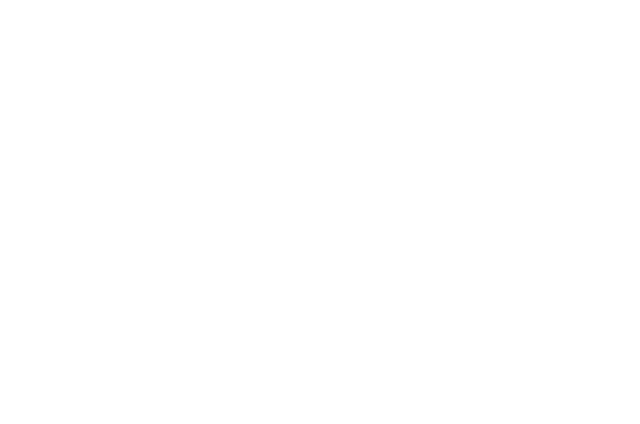
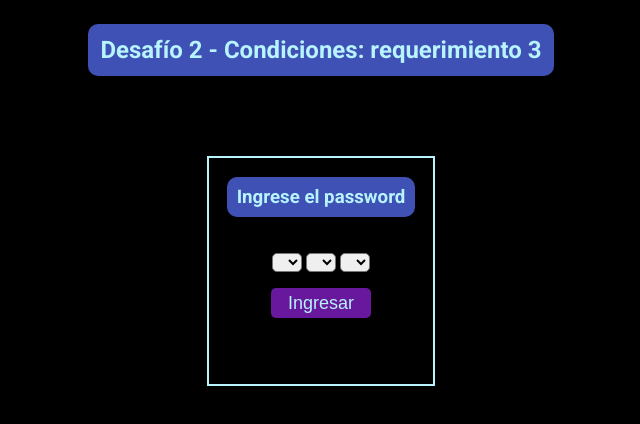
Before and after one commit to joscarmona/desafio-condiciones, a plain HTML site: page requerimiento_3.html in a window 1280 px wide. Shown: the whole page, without its empty margins (319-959 px from the left). Drawn offline with Linux system fonts and the light colour scheme.

Commit message:
Requerimiento 3 listo, desafío completado

```diff
--- a/assets/css/style.css
+++ b/assets/css/style.css
@@ -17,7 +17,8 @@ body{
     display: flex;
     flex-direction: column;
     align-items: center;
-    gap: 2em;
+    gap: 5em;
+    color: rgb(183, 244, 253);
 }
 
 /* H1 */
@@ -25,15 +26,46 @@ h1{
     text-align: center;
     margin-top: 1em;
     padding: 1em;
-    color: antiquewhite;
+    background-color: #3f51b5;
+    border-radius: 10px;
+}
+
+/* Enunciado */
+.enunciado{
+    text-align: center;
+    margin-top: 1em;
+    padding: 1em;
     background-color: #3f51b5;
     border-radius: 10px;
 }
 
 /* Lista de requerimientos */
 .lista-de-requerimientos{
-    color: antiquewhite;
     background-color: #3f51b5;
     border-radius: 10px;
     text-align: center;
+    width: 200px;
+    justify-items: center;
 }
+
+/* ul */
+ul{
+    width: 80%;
+    justify-items: center;
+}
+
+/* li */
+li{
+    width: 80%;
+    margin: 1em;
+}
+
+/* a */
+a{
+    color: rgb(183, 244, 253);
+}
+
+a:hover{
+    color: antiquewhite;
+    text-decoration: none;
+}
--- a/assets/css/style_1.css
+++ b/assets/css/style_1.css
@@ -18,6 +18,7 @@ body{
     flex-direction: column;
     align-items: center;
     gap: 2em;
+    color: rgb(183, 244, 253);
 }
 
 /* H1 */
@@ -25,7 +26,6 @@ h1{
     text-align: center;
     margin-top: 1em;
     padding: 1em;
-    color: antiquewhite;
     background-color: #3f51b5;
     border-radius: 10px;
 }
@@ -36,7 +36,6 @@ p{
     /* margin: 1em; */
     padding: 1em;
     width: 80%;
-    color: antiquewhite;
     background-color: #3f51b5;
     border-radius: 10px;
 
@@ -45,7 +44,6 @@ p{
 /* UTF-8 arrow */
 .span-h1{
     font-size: 3em;
-    color: antiquewhite;
 }
 
 /* Imagen */
--- a/assets/css/style_2.css
+++ b/assets/css/style_2.css
@@ -79,10 +79,10 @@ h1{
 
 /* BUTTON */
 button{
-    background-color: #3f51b5;
+    background-color: #67189c;
     color: rgb(183, 244, 253);
     font-size: large;
-    border-radius: 10px;
+    border-radius: 5px;
     border: none;
     width: 100px;
     height: 30px;
--- a/assets/css/style_3.css
+++ b/assets/css/style_3.css
@@ -0,0 +1,74 @@
+/* RESET */
+*{
+    margin: 0;
+    padding: 0;
+    box-sizing: border-box;
+}
+
+/* BODY */
+body{
+    background-color: black;
+    font-family: "Roboto", sans-serif;
+    font-style: normal;
+}
+
+/* Container Section */
+.flexbox{
+    display: flex;
+    flex-direction: column;
+    align-items: center;
+    gap: 5em;
+    color: rgb(183, 244, 253);
+}
+
+/* H1 */
+h1{
+    text-align: center;
+    margin-top: 1em;
+    padding: 0.5em;
+    background-color: #3f51b5;
+    border-radius: 10px;
+}
+
+/* Bloque para ingresar el password, container */
+.password-block-container{
+    display: flex;
+    flex-direction: column;
+    border: 2px solid;
+    align-items: center;
+    gap: 1em;
+}
+
+/* H3 */
+h3{
+    text-align: center;
+    margin: 1em;
+    padding: 0.5em;
+    background-color: #3f51b5;
+    border-radius: 10px;
+}
+
+/* SELECT */
+.select{
+    border-radius: 5px;
+}
+
+/* BUTTON */
+button{
+    background-color: #67189c;
+    color: rgb(183, 244, 253);
+    font-size: large;
+    border-radius: 5px;
+    border: none;
+    width: 100px;
+    height: 30px;
+    margin-bottom: 1em ;
+}
+
+/* Mensaje si el password que se ingresa es correcto o no */
+#msj-valida-password{
+    text-align: center;
+    padding: 0.5em;
+    border-radius: 10px;
+    margin-bottom: 1em;
+}
--- /dev/null
+++ b/assets/js/script_3.js
@@ -0,0 +1,2 @@
+// Selección del elemento p que visualiza el mensaje si es correcto o no el password que ingresa el usuario
+msjValidaPassword = document.querySelector("#msj-valida-password")
--- a/requerimiento_3.html
+++ b/requerimiento_3.html
@@ -0,0 +1,116 @@
+<!-- ------------------------------------------------------------------------------------- -->
+<!-- ----------------------------- INTRODUCCIÓN A JAVASCRIPT ----------------------------- -->
+<!-- ------------------------------ Desafío 2 - Condiciones ------------------------------ -->
+<!-- ---------------------------------- Requerimiento 3 ---------------------------------- -->
+<!-- ------------------------------------------------------------------------------------- -->
+ <!DOCTYPE html>
+ <html lang="en">
+ <head>
+    <meta charset="UTF-8">
+    <meta name="viewport" content="width=device-width, initial-scale=1.0">
+    <title>Desafío 2 - Condiciones: requerimiento 2</title>
+
+    <!-- CSS file -->
+    <link rel="stylesheet" href="./assets/css/style_3.css">
+
+    <!-- Tipografía utilizada en la página desde Google Fonts-->
+    <link rel="preconnect" href="https://fonts.googleapis.com">
+    <link rel="preconnect" href="https://fonts.gstatic.com" crossorigin>
+    <link href="https://fonts.googleapis.com/css2?family=Roboto:ital,wght@0,100;0,300;0,400;0,500;0,700;0,900;1,100;1,300;1,400;1,500;1,700;1,900&display=swap" rel="stylesheet">
+
+ </head>
+ <body>
+
+    <!-- Container Section -->
+    <section class="flexbox">
+
+        <!-- Encabezado H1 -->
+        <h1>Desafío 2 - Condiciones: requerimiento 3</h1>
+
+        <!-- Bloque para ingresar el password, container -->
+        <div class="password-block-container">
+
+            <!-- Encabezado H3 -->
+            <h3>Ingrese el password</h3>
+
+            <!-- Select -->
+            <article>
+                <!-- Select 1 -->
+                <select name="" id="select-1" class="select">
+                    <option value=""></option>
+                    <option value="1">1</option>
+                    <option value="2">2</option>
+                    <option value="3">3</option>
+                    <option value="4">4</option>
+                    <option value="5">5</option>
+                    <option value="6">6</option>
+                    <option value="7">7</option>
+                    <option value="8">8</option>
+                    <option value="9">9</option>
+                </select>
+                <!-- Select 2 -->
+                <select name="" id="select-2" class="select">
+                    <option value=""></option>
+                    <option value="1">1</option>
+                    <option value="2">2</option>
+                    <option value="3">3</option>
+                    <option value="4">4</option>
+                    <option value="5">5</option>
+                    <option value="6">6</option>
+                    <option value="7">7</option>
+                    <option value="8">8</option>
+                    <option value="9">9</option>
+                </select>
+                <!-- Select 3 -->
+                <select name="" id="select-3" class="select">
+                    <option value=""></option>
+                    <option value="1">1</option>
+                    <option value="2">2</option>
+                    <option value="3">3</option>
+                    <option value="4">4</option>
+                    <option value="5">5</option>
+                    <option value="6">6</option>
+                    <option value="7">7</option>
+                    <option value="8">8</option>
+                    <option value="9">9</option>
+                </select>
+            </article>
+
+            <!-- Valida password ingresado por el usuario -->
+            <button onclick="
+
+                // Registro de los valores seleccionados en cada uno de los elementos select para la posterior conformación del password que estaría ingresando el usuario
+                select_1 = document.querySelector('#select-1').value
+                select_2 = document.querySelector('#select-2').value
+                select_3 = document.querySelector('#select-3').value
+
+                //Conformación del password ingresado por el usuario
+                password = select_1 + select_2 + select_3
+
+                // Validación del password que ingresa el usuario
+                if (password === '911'){
+                    msjValidaPassword.innerHTML = 'password 1 correcto'
+                    msjValidaPassword.style.backgroundColor = '#3f51b5'
+                }
+                else if (password === '714'){
+                    msjValidaPassword.innerHTML = 'password 2 correcto'
+                    msjValidaPassword.style.backgroundColor = '#3f51b5'
+                }
+                else{
+                    msjValidaPassword.innerHTML = 'password incorrecto'
+                    msjValidaPassword.style.backgroundColor = '#3f51b5'
+                }
+
+            ">Ingresar</button>
+
+            <!-- Visualiza mensaje si es correcto o no el password que ingresa el usuario -->
+            <p id="msj-valida-password"></p>
+
+        </div>
+
+    </section>
+
+    <script src="./assets/js/script_3.js"></script>
+
+ </body>
+ </html>
```
Also changed, not shown: index.html (+16 -3 lines), requerimiento_2.html (+2 -2 lines).
